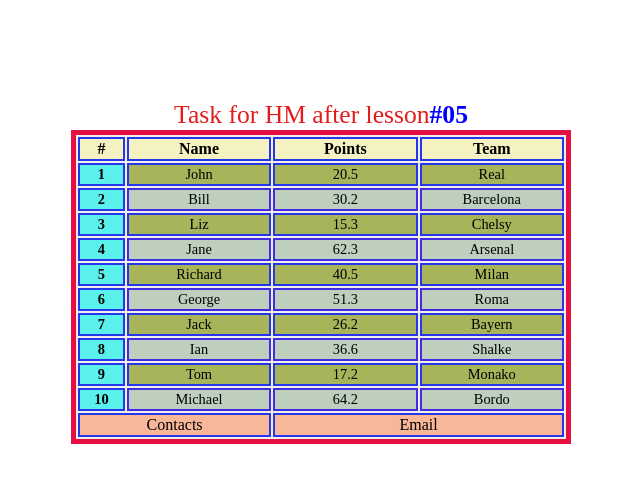
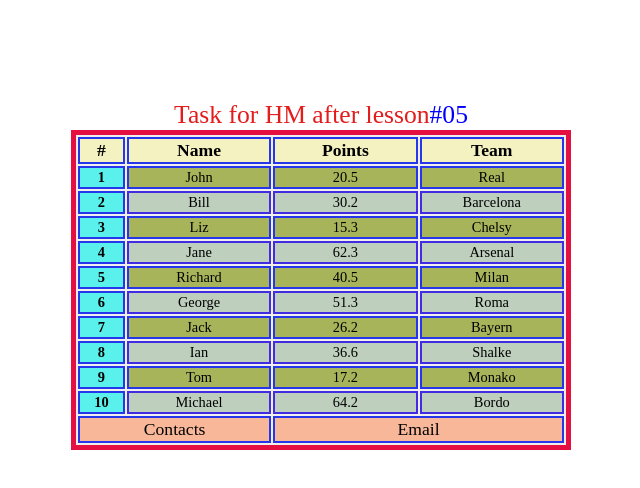
Before and after one commit to Sev4ik87/tablecs, a plain HTML site: page index.html in a window 1280 px wide. Shown: the whole page, without its empty margins (37-677 px from the left). Drawn offline with Linux system fonts and the light colour scheme.

Commit message:
some crazy stupid message here

```diff
--- a/assets/css/style.css
+++ b/assets/css/style.css
@@ -6,7 +6,7 @@ table {
   height: 300px;
   table-layout: fixed;
   border: 5px solid hsl(346, 87%, 48%);
-  margin: 100px 100px 100px 100px;
+  margin: 100px;
   background: #f0efec;
 }
 .tabc {
@@ -24,12 +24,12 @@ td {
 .bold {
   font-size: larger;
 }
-.othcol {
+span {
   color: blue;
 }
-.Tb {
+caption {
   font-size: 1.6rem;
-  font-style: normal;
+  font-style: bold;
   color: #e31c1c;
 }
 th {
@@ -39,13 +39,13 @@ th {
 thead {
   border: 2px solid rgb(38, 54, 235);
   background-color: #f4f2c1;
-  font-size: 1rem;
+  font-size: 1.1rem;
   font-weight: bolder;
 }
 tfoot {
   border: 2px solid rgb(38, 54, 235);
   background-color: #f8b798;
-  font-size: 1rem;
+  font-size: 1.1rem;
 }
 tbody {
   border: 2px solid rgb(38, 54, 235);
--- a/index.html
+++ b/index.html
@@ -15,8 +15,8 @@
   </head>
   <body>
     <table>
-      <caption class="Tb">
-        Task for HM after lesson<b class="othcol">#05</b>
+      <caption>
+        Task for HM after lesson<span>#05</span>
       </caption>
 
       <thead>
```
